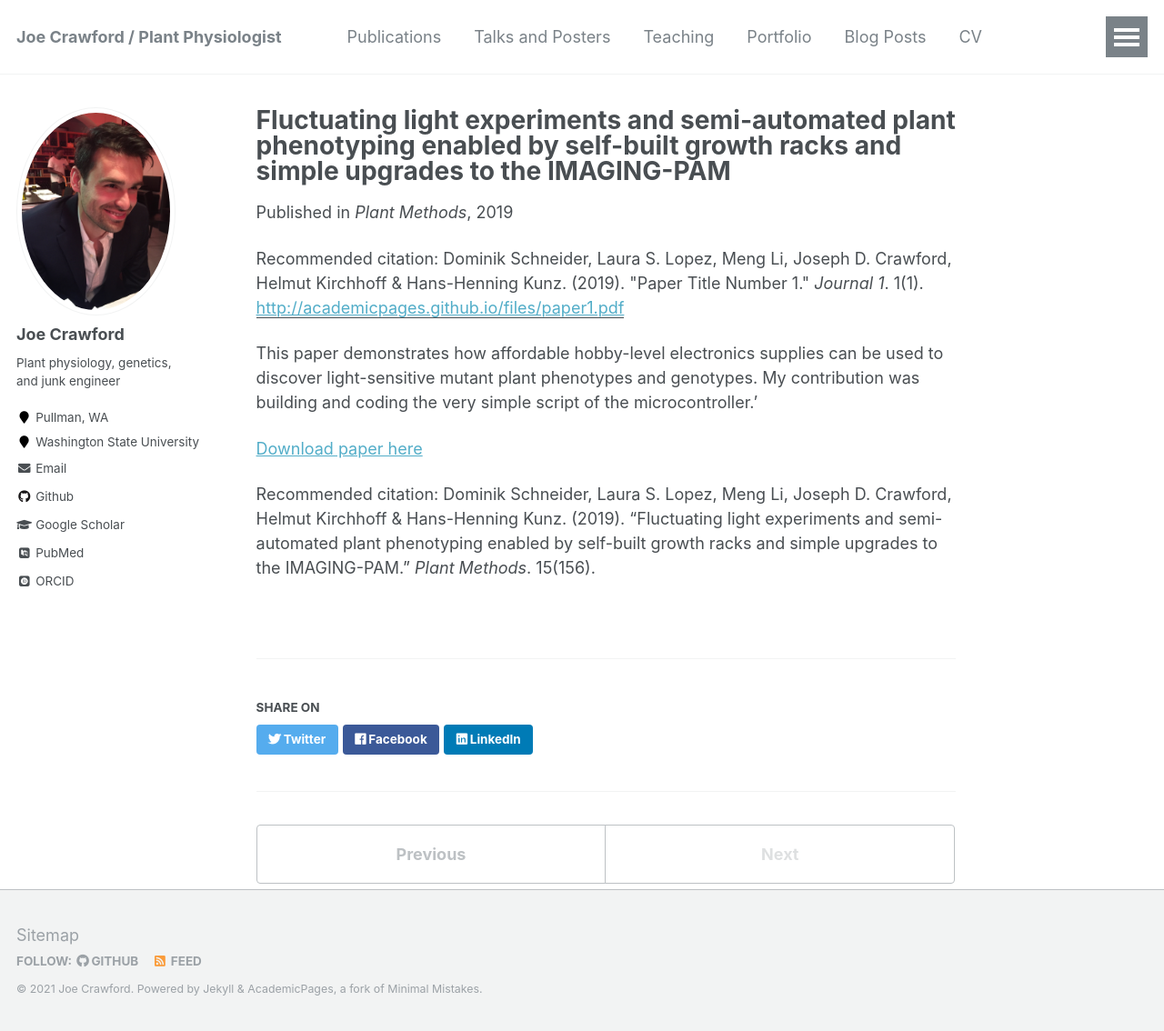
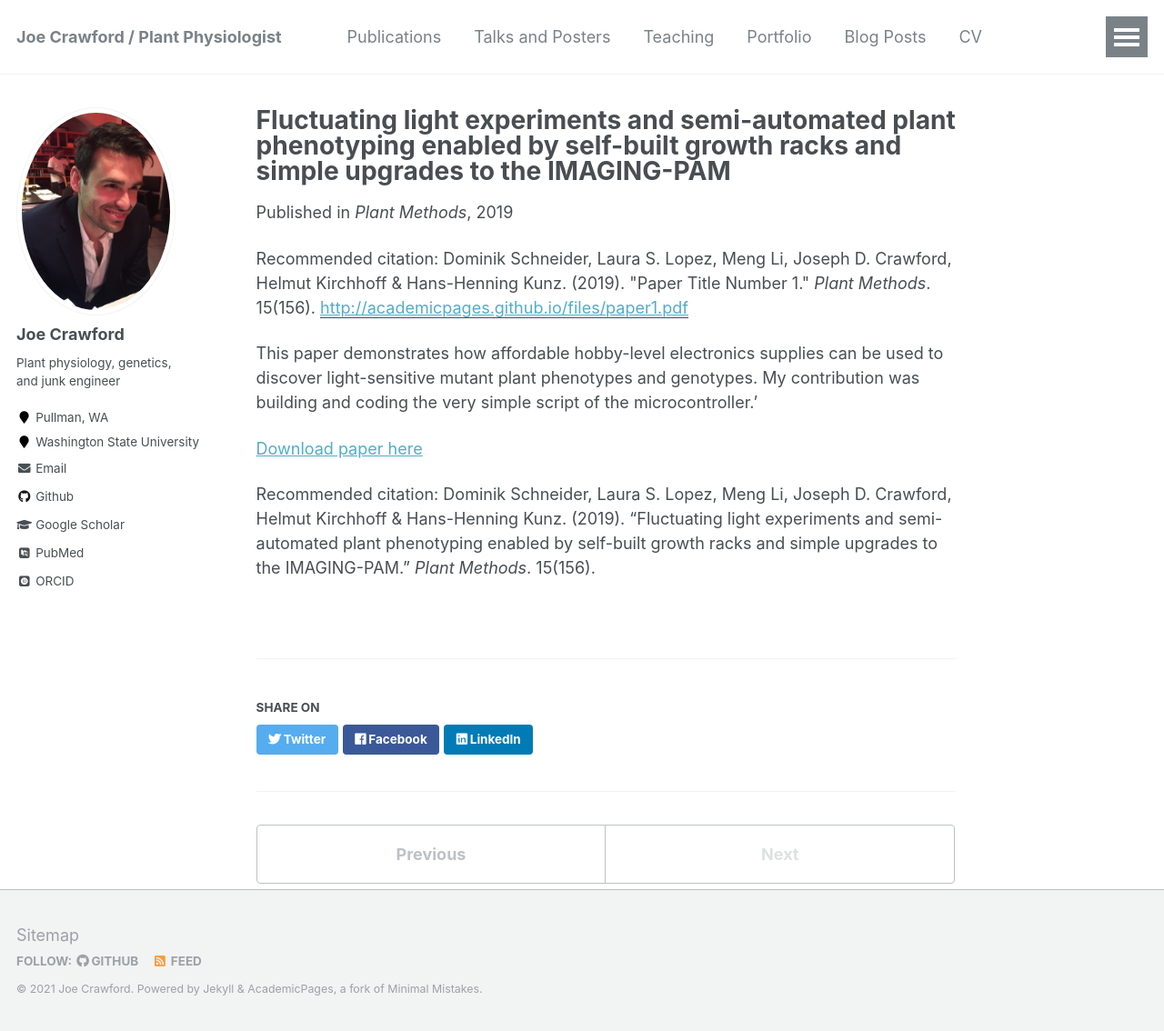
Before and after one commit to plant-physio/plant-physio.github.io, a Jekyll site: the page built from _publications/2009-10-01-paper-title-number-1.md, in a window 1280 px wide and 1134 px high. Shown: the whole window at 91% size. Built offline with Jekyll 4.4.1, drawn with Linux system fonts in a browser that asks for light colours; some web fonts are replaced.

Commit message:
Update 2009-10-01-paper-title-number-1.md

```diff
--- a/_publications/2009-10-01-paper-title-number-1.md
+++ b/_publications/2009-10-01-paper-title-number-1.md
@@ -2,12 +2,12 @@
 title: "Fluctuating light experiments and semi-automated plant phenotyping enabled by self-built growth racks and simple upgrades to the IMAGING-PAM"
 collection: publications
 permalink: /publication/2009-10-01-paper-title-number-1
-excerpt: 'This paper demonstrates how affordable hobby-level electronics supplies can be used to discover light-sensitive mutant plant phenotypes and genotypes. My contribution was building and coding the very simple script of the microcontroller.'
+excerpt: 'This paper demonstrates how affordable hobby-level electronics supplies can be used to discover fluctuating light-sensitive mutant plant phenotypes and genotypes. My contribution was building and coding the very simple script of the microcontroller.'
 date: 2019-12-23
 venue: 'Plant Methods'
 paperurl: 'http://academicpages.github.io/files/paper1.pdf'
 
-citation: 'Dominik Schneider, Laura S. Lopez, Meng Li, Joseph D. Crawford, Helmut Kirchhoff & Hans-Henning Kunz. (2019). &quot;Paper Title Number 1.&quot; <i>Journal 1</i>. 1(1).'
+citation: 'Dominik Schneider, Laura S. Lopez, Meng Li, Joseph D. Crawford, Helmut Kirchhoff & Hans-Henning Kunz. (2019). &quot;Paper Title Number 1.&quot; <i>Plant Methods</i>. 15(156).'
 ---
 This paper demonstrates how affordable hobby-level electronics supplies can be used to discover light-sensitive mutant plant phenotypes and genotypes. My contribution was building and coding the very simple script of the microcontroller.'
 
```
